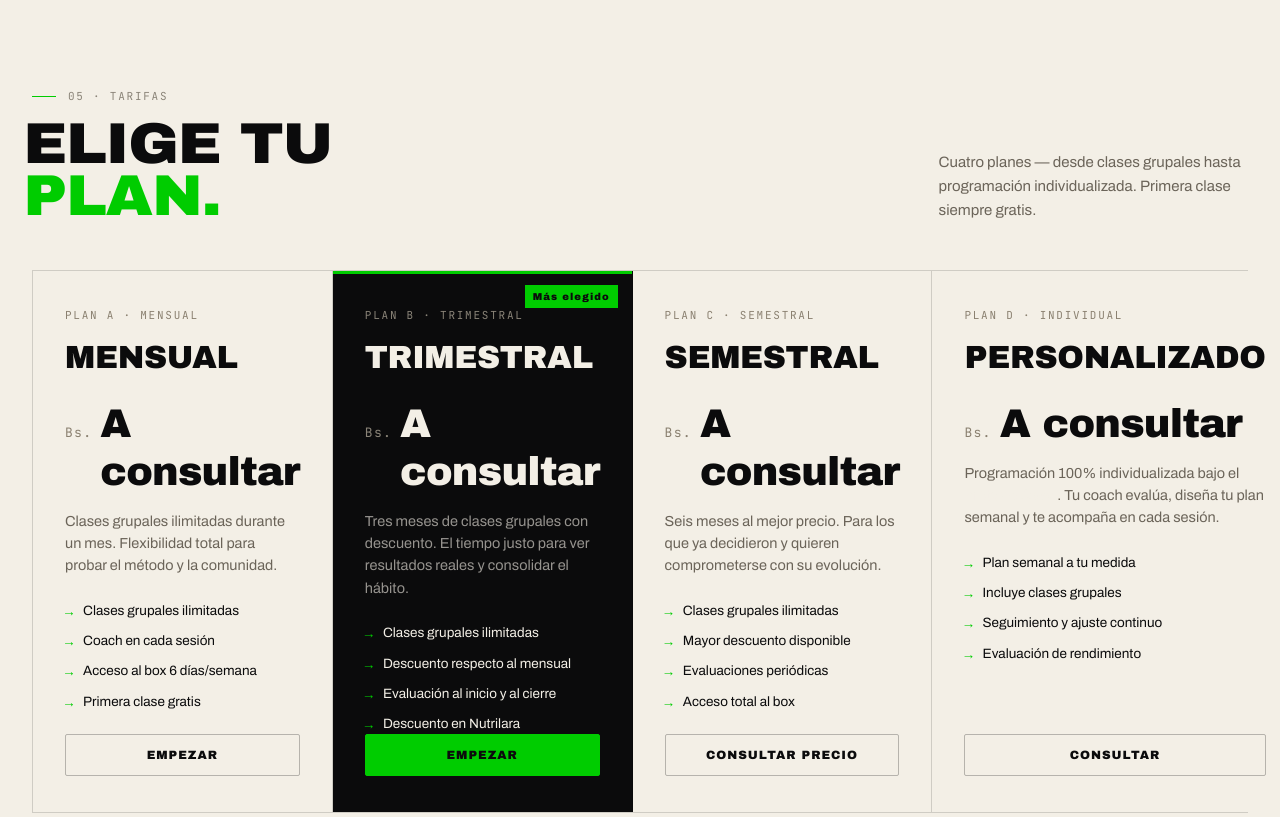
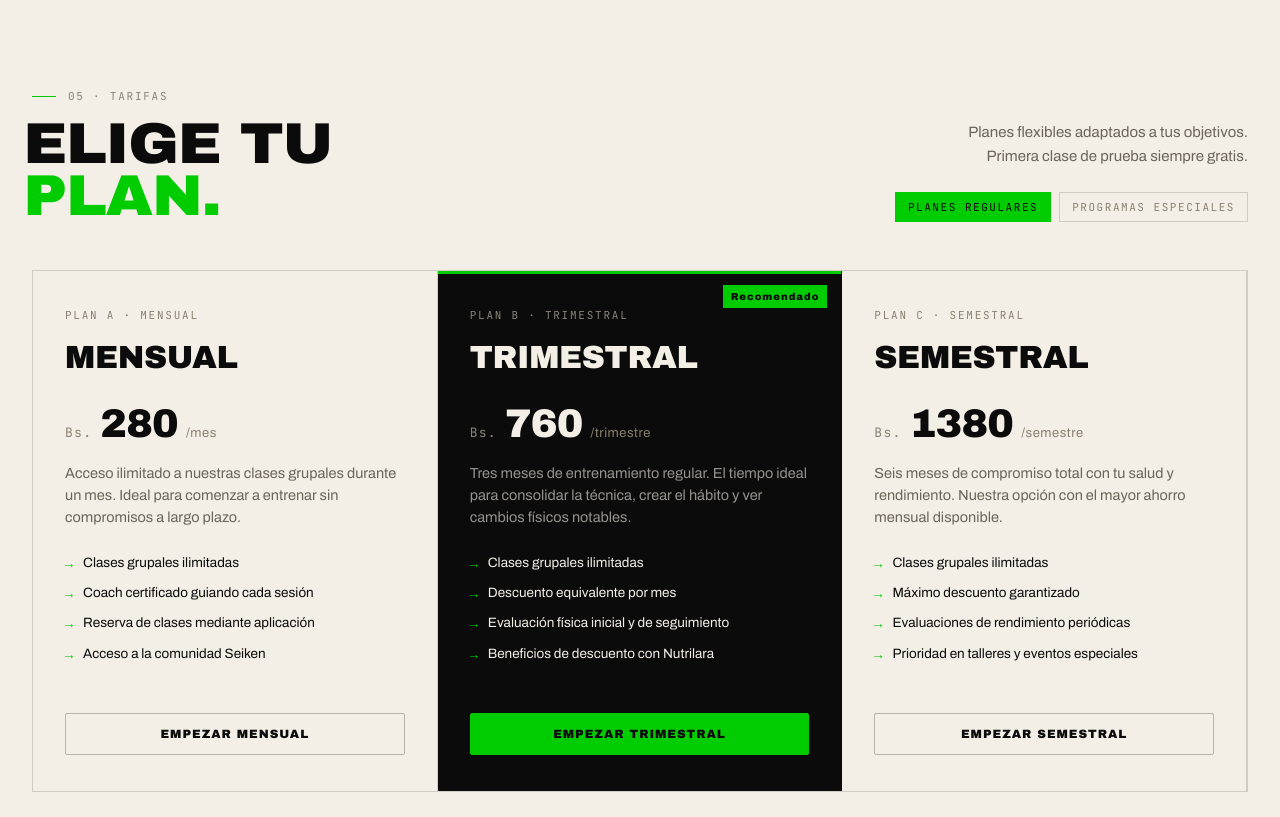
Before and after one commit to tol3do21/seiken-box, a plain HTML site: page public/index.html in a window 1280 px wide. Shown: the part 4440-5257 px from the top of the page. Drawn offline with nearby package versions, Linux system fonts and the light colour scheme.

Commit message:
feat: implementar selector interactivo de tarifas y nuevos planes especiales

```diff
--- a/public/index.html
+++ b/public/index.html
@@ -301,7 +301,13 @@
   .pricing{padding:120px 0;border-bottom:1px solid var(--line);background:var(--paper);color:var(--paper-ink)}
   .pricing-head{display:flex;justify-content:space-between;align-items:end;margin-bottom:48px}
   .pricing-head h2{font-family:"Archivo Black";font-size:clamp(36px,4.5vw,64px);line-height:.9;letter-spacing:-.02em;text-transform:uppercase}
-  .pricing-grid{display:grid;grid-template-columns:repeat(4,1fr);gap:0;border:1px solid rgba(0,0,0,.15)}
+  .pricing-grid{display:grid;grid-template-columns:repeat(3,1fr);gap:0;border:1px solid rgba(0,0,0,.15)}
+  .pricing-grid.show-regulares .plan[data-category="especiales"] { display: none; }
+  .pricing-grid.show-especiales .plan[data-category="regulares"] { display: none; }
+  .pricing .pricing-controls { display: flex; gap: 8px; margin-top: 12px; }
+  .pricing .chip { font-family:"JetBrains Mono",monospace; font-size:11px; letter-spacing:.14em; text-transform:uppercase; padding:6px 12px; border:1px solid rgba(0,0,0,.15); background:transparent; color:#8a8070; cursor:pointer; transition:all .2s; }
+  .pricing .chip:hover { color: var(--paper-ink); border-color: var(--paper-ink); }
+  .pricing .chip.is-on { color: #0b0b0c; background: var(--accent); border-color: var(--accent); }
   .plan{padding:36px 32px;border-right:1px solid rgba(0,0,0,.15);background:var(--paper);display:flex;flex-direction:column;min-height:520px;position:relative;transition:background .2s}
   .plan:last-child{border-right:0}
   .plan:hover{background:#e8e4da}
@@ -512,9 +518,10 @@
   @media (max-width:1024px){
     .hero-grid{grid-template-columns:1.15fr .85fr;gap:24px}
     .services-grid{grid-template-columns:1fr}
-    .pricing-grid{grid-template-columns:repeat(2,1fr)}
-    .svc,.plan{border-right:0;border-bottom:1px solid var(--line);min-height:auto}
-    .svc:last-child,.plan:last-child{border-bottom:0}
+    .pricing-grid{grid-template-columns:repeat(3,1fr)}
+    .svc{border-right:0;border-bottom:1px solid var(--line);min-height:auto}
+    .plan{min-height:auto}
+    .svc:last-child{border-bottom:0}
     .coaches-grid{grid-template-columns:repeat(3,1fr)}
     .location-grid,.final-grid{grid-template-columns:1fr}
     .grid-row{grid-template-columns:90px repeat(5,1fr)}
@@ -598,6 +605,11 @@
     .foot-brand .display{font-size:48px}
     .foot-base{flex-direction:column;gap:8px;text-align:center}
   }
+  @media (max-width:768px){
+    .pricing-grid{grid-template-columns:1fr!important}
+    .plan{border-right:0!important;border-bottom:1px solid rgba(0,0,0,.15)!important}
+    .plan:last-child{border-bottom:0!important}
+  }
 </style>
 </head>
 <body>
@@ -955,65 +967,130 @@
           <div class="section-eyebrow"><span class="dash"></span><span>05 · Tarifas</span></div>
           <h2>Elige tu<br/><em>plan.</em></h2>
         </div>
-        <p style="color:#6b6459;font-size:15px;line-height:1.6;max-width:36ch">Cuatro planes — desde clases grupales hasta programación individualizada. Primera clase siempre gratis.</p>
-      </div>
-
-      <div class="pricing-grid">
-        <div class="plan">
+        <div style="display:flex;flex-direction:column;align-items:flex-end;gap:12px;text-align:right">
+          <p style="color:#6b6459;font-size:15px;line-height:1.6;max-width:36ch">Planes flexibles adaptados a tus objetivos. Primera clase de prueba siempre gratis.</p>
+          <div class="pricing-controls">
+            <button class="chip is-on" data-pricing-category="regulares">Planes Regulares</button>
+            <button class="chip" data-pricing-category="especiales">Programas Especiales</button>
+          </div>
+        </div>
+      </div>
+
+      <div class="pricing-grid show-regulares">
+        <!-- PLAN MENSUAL -->
+        <div class="plan" data-category="regulares">
           <div class="plan-tag">Plan A · Mensual</div>
           <h3>Mensual</h3>
-          <div class="price"><span class="curr">Bs.</span><span class="amt" style="font-size:40px;line-height:1.2">A consultar</span></div>
-          <p>Clases grupales ilimitadas durante un mes. Flexibilidad total para probar el método y la comunidad.</p>
+          <div class="price">
+            <span class="curr">Bs.</span>
+            <span class="amt">280</span>
+            <span class="per">/mes</span>
+          </div>
+          <p>Acceso ilimitado a nuestras clases grupales durante un mes. Ideal para comenzar a entrenar sin compromisos a largo plazo.</p>
           <ul>
             <li>Clases grupales ilimitadas</li>
-            <li>Coach en cada sesión</li>
-            <li>Acceso al box 6 días/semana</li>
-            <li>Primera clase gratis</li>
+            <li>Coach certificado guiando cada sesión</li>
+            <li>Reserva de clases mediante aplicación</li>
+            <li>Acceso a la comunidad Seiken</li>
           </ul>
-          <a class="cta ghost" href="#contacto">Empezar</a>
-        </div>
-
-        <div class="plan featured">
-          <span class="badge">Más elegido</span>
+          <a class="cta ghost" href="#contacto">Empezar mensual</a>
+        </div>
+
+        <!-- PLAN TRIMESTRAL (DESTACADO) -->
+        <div class="plan featured" data-category="regulares">
+          <span class="badge">Recomendado</span>
           <div class="plan-tag">Plan B · Trimestral</div>
           <h3>Trimestral</h3>
-          <div class="price"><span class="curr">Bs.</span><span class="amt" style="font-size:40px;line-height:1.2">A consultar</span></div>
-          <p>Tres meses de clases grupales con descuento. El tiempo justo para ver resultados reales y consolidar el hábito.</p>
+          <div class="price">
+            <span class="curr">Bs.</span>
+            <span class="amt">760</span>
+            <span class="per">/trimestre</span>
+          </div>
+          <p>Tres meses de entrenamiento regular. El tiempo ideal para consolidar la técnica, crear el hábito y ver cambios físicos notables.</p>
           <ul>
             <li>Clases grupales ilimitadas</li>
-            <li>Descuento respecto al mensual</li>
-            <li>Evaluación al inicio y al cierre</li>
-            <li>Descuento en Nutrilara</li>
+            <li>Descuento equivalente por mes</li>
+            <li>Evaluación física inicial y de seguimiento</li>
+            <li>Beneficios de descuento con Nutrilara</li>
           </ul>
-          <a class="cta" href="#contacto">Empezar</a>
-        </div>
-
-        <div class="plan">
+          <a class="cta" href="#contacto">Empezar trimestral</a>
+        </div>
+
+        <!-- PLAN SEMESTRAL -->
+        <div class="plan" data-category="regulares">
           <div class="plan-tag">Plan C · Semestral</div>
           <h3>Semestral</h3>
-          <div class="price"><span class="curr">Bs.</span><span class="amt" style="font-size:40px;line-height:1.2">A consultar</span></div>
-          <p>Seis meses al mejor precio. Para los que ya decidieron y quieren comprometerse con su evolución.</p>
+          <div class="price">
+            <span class="curr">Bs.</span>
+            <span class="amt">1380</span>
+            <span class="per">/semestre</span>
+          </div>
+          <p>Seis meses de compromiso total con tu salud y rendimiento. Nuestra opción con el mayor ahorro mensual disponible.</p>
           <ul>
             <li>Clases grupales ilimitadas</li>
-            <li>Mayor descuento disponible</li>
-            <li>Evaluaciones periódicas</li>
-            <li>Acceso total al box</li>
+            <li>Máximo descuento garantizado</li>
+            <li>Evaluaciones de rendimiento periódicas</li>
+            <li>Prioridad en talleres y eventos especiales</li>
           </ul>
-          <a class="cta ghost" href="#contacto">Consultar precio</a>
-        </div>
-
-        <div class="plan">
+          <a class="cta ghost" href="#contacto">Empezar semestral</a>
+        </div>
+
+        <!-- PLAN SEIKEN YOUTH (ESPECIAL) -->
+        <div class="plan" data-category="especiales">
+          <div class="plan-tag">Especial · Menores 18</div>
+          <h3>Seiken Youth</h3>
+          <div class="price">
+            <span class="curr">Bs.</span>
+            <span class="amt">245</span>
+            <span class="per">/mes</span>
+          </div>
+          <p>Plan exclusivo para menores de 18 años. Fomentamos el deporte, la fuerza y el movimiento saludable en una etapa clave del desarrollo.</p>
+          <ul>
+            <li>Clases grupales ilimitadas</li>
+            <li>Enfoque en técnica y desarrollo seguro</li>
+            <li>Supervisión constante de coaches calificados</li>
+            <li>Tarifa subvencionada especial</li>
+          </ul>
+          <a class="cta ghost" href="#contacto">Inscribir menor</a>
+        </div>
+
+        <!-- PLAN UNIVERSITARIO (ESPECIAL) -->
+        <div class="plan featured" data-category="especiales">
+          <span class="badge">10% Descuento</span>
+          <div class="plan-tag">Especial · Estudiantes</div>
+          <h3>Universitario</h3>
+          <div class="price">
+            <span class="curr">Bs.</span>
+            <span class="amt">252</span>
+            <span class="per">/mes</span>
+          </div>
+          <p>Beneficio exclusivo para estudiantes universitarios vigentes. Mantente activo y libera el estrés de los estudios al mejor precio.</p>
+          <ul>
+            <li>Clases grupales ilimitadas</li>
+            <li>10% de descuento directo incluido</li>
+            <li>Flexibilidad horaria total</li>
+            <li>Presentar credencial vigente al ingresar</li>
+          </ul>
+          <a class="cta" href="#contacto">Obtener descuento</a>
+        </div>
+
+        <!-- PLAN PERSONALIZADO (ESPECIAL) -->
+        <div class="plan" data-category="especiales">
           <div class="plan-tag">Plan D · Individual</div>
           <h3>Personalizado</h3>
-          <div class="price"><span class="curr">Bs.</span><span class="amt" style="font-size:40px;line-height:1.2">A consultar</span></div>
-          <p>Programación 100% individualizada bajo el <strong style="color:var(--ink)">método Opex</strong>. Tu coach evalúa, diseña tu plan semanal y te acompaña en cada sesión.</p>
+          <div class="price">
+            <span class="curr">Bs.</span>
+            <span class="amt">720</span>
+            <span class="per">/mes</span>
+          </div>
+          <p>Programación 100% individualizada bajo el <strong style="color:var(--ink)">método Opex</strong>. Tu coach evalúa, diseña tu plan semanal y te acompaña en el box.</p>
           <ul>
-            <li>Plan semanal a tu medida</li>
-            <li>Incluye clases grupales</li>
-            <li>Seguimiento y ajuste continuo</li>
-            <li>Evaluación de rendimiento</li>
+            <li>Plan de entrenamiento a tu medida</li>
+            <li>Evaluaciones de movilidad y fuerza</li>
+            <li>Seguimiento y ajuste continuo de cargas</li>
+            <li>Incluye acceso a clases grupales</li>
           </ul>
-          <a class="cta ghost" href="#contacto">Consultar</a>
+          <a class="cta ghost" href="#contacto">Solicitar Opex</a>
         </div>
       </div>
     </div>
@@ -1511,6 +1588,23 @@ if (isReviewActive) {
 </script>
 
 <script>
+  // Tarifas toggle (Regulares / Especiales)
+  document.querySelectorAll('[data-pricing-category]').forEach(b=>{
+    b.addEventListener('click',()=>{
+      document.querySelectorAll('[data-pricing-category]').forEach(x=>x.classList.remove('is-on'));
+      b.classList.add('is-on');
+      const cat=b.dataset.pricingCategory;
+      const grid=document.querySelector('.pricing-grid');
+      if (cat === 'regulares') {
+        grid.classList.remove('show-especiales');
+        grid.classList.add('show-regulares');
+      } else {
+        grid.classList.remove('show-regulares');
+        grid.classList.add('show-especiales');
+      }
+    });
+  });
+
   // Mañana / Tarde toggle
   document.querySelectorAll('.schedule-controls .chip').forEach(b=>{
     b.addEventListener('click',()=>{
```
Also changed, not shown: MEMORIA.md (+12 -3 lines), .wrangler/cache/pages.json (added), .wrangler/cache/wrangler-account.json (added).
